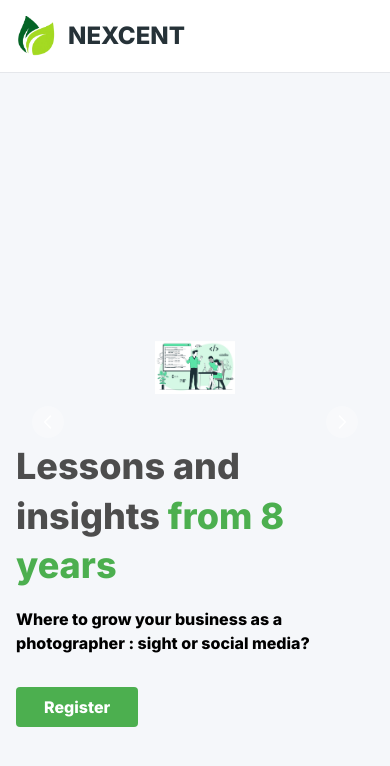
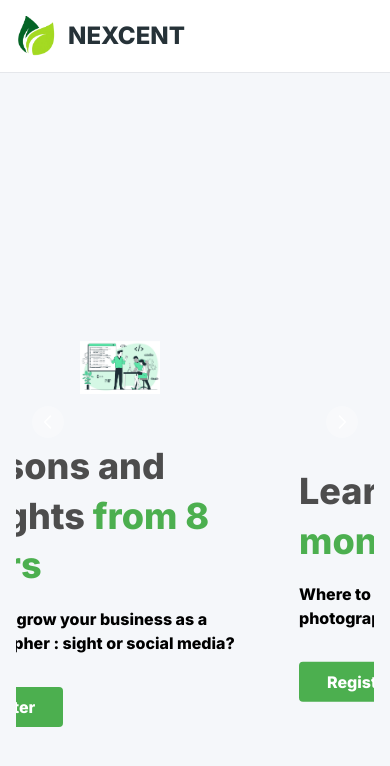
Before and after one commit to otienoonyango2000/Agency-website, a React (Create React App) app: page / in a window 390 px wide. Shown: the top 766 px of the page. Built offline with nearby package versions, Linux system fonts and the light colour scheme; some icons are missing.

Commit message:
carousel create

```diff
--- a/src/App.css
+++ b/src/App.css
@@ -12,6 +12,8 @@ body{
 header{
   z-index: 10001 !important;
 }
+
+
 /* .App {
   text-align: center;
 }
--- a/src/component/Home.js
+++ b/src/component/Home.js
@@ -20,6 +20,19 @@ const Home = () => {
                     </div>
                 </div>
 
+                <div className="my-28 md:my-28 py-12 flex flex-col md:flex-row-reverse items-center justify-between gap-12">
+                    <div>
+                        <img className='w-20' src={banner} alt='img'/>
+                    </div>
+                    {/* hero text */}
+                    <div className='md:w-1/2'>
+                        <h1 className='text-4xl font-semibold mb-4 text-neutralDGrey md:w-3/4 leading-snug'>Learn and earn <span className='text-brandPrimary leading-snug'>in 4 months</span></h1>
+                        <p className='text neutralGray text-base mb-8'>Where to grow your business as a photographer : sight or social media?</p>
+                        <button className='px-7 py-2 bg-brandPrimary text-white rounded hover:bg-neuralDGrey
+                        transtion-all duration-300 hover:-translate-y-4'>Register</button>
+                    </div>
+                </div>
+
             </Carousel>
         </div>
     </div>
```
